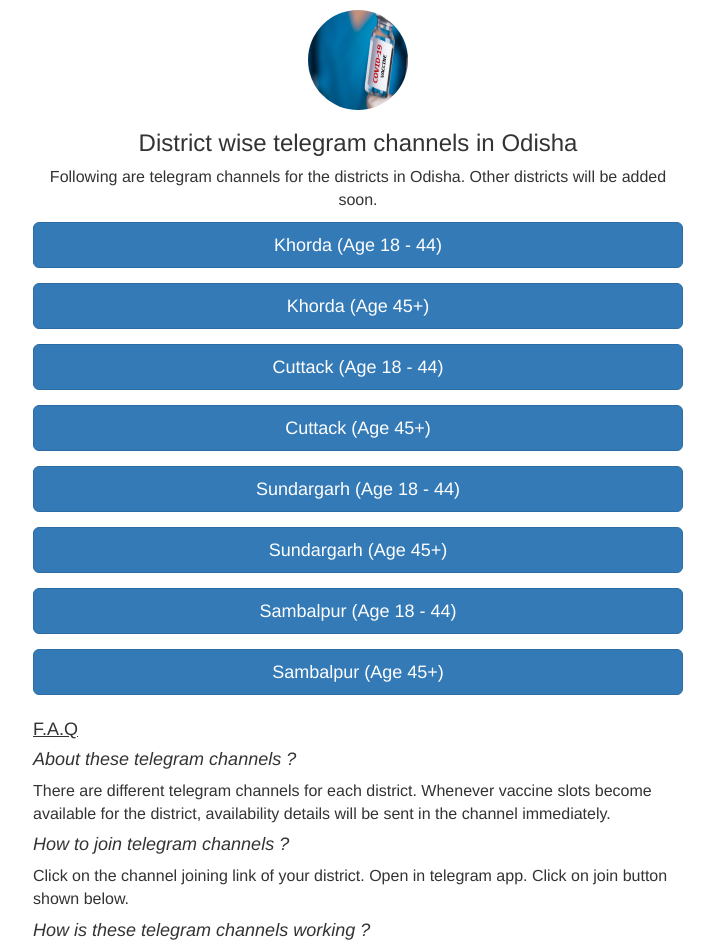
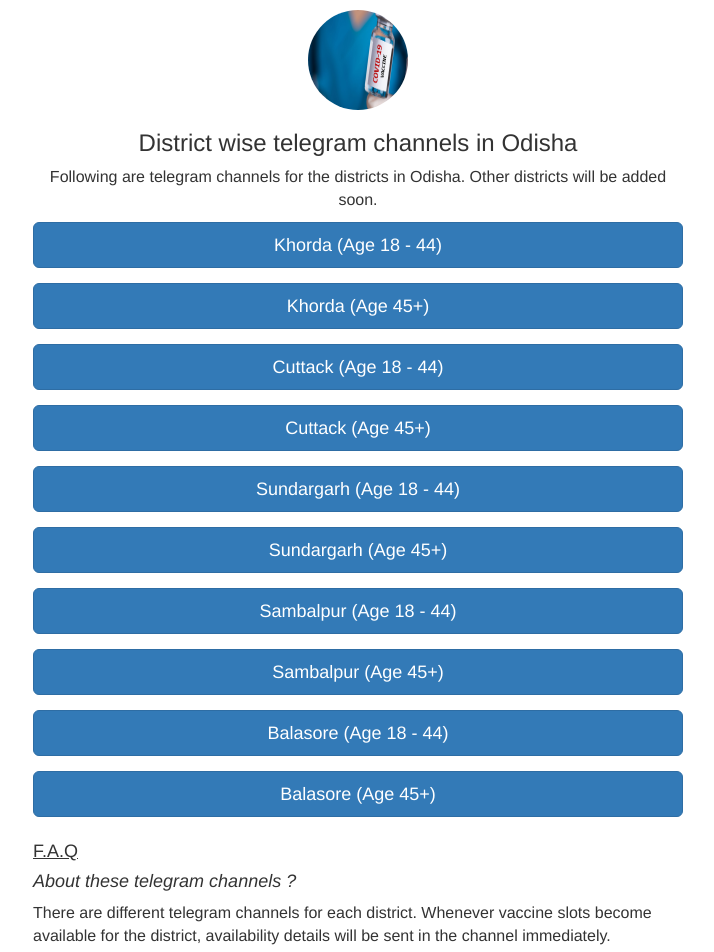
Before and after one commit to dassubhasish96/odisha-vaccine-alerts, a React (Create React App) app: page / in a window 1280 px wide. Shown: the top 952 px of the page, without its empty margins (297-1011 px from the left). Built offline with nearby package versions, Linux system fonts and the light colour scheme.

Commit message:
added bls

```diff
--- a/src/components/Body/body.component.js
+++ b/src/components/Body/body.component.js
@@ -30,6 +30,12 @@
                    <FormGroup>
                    <Button href = "https://telegram.me/sambalpur_vaccine_alerts_45" color="primary" size="lg" block>Sambalpur (Age 45+)</Button>
                    </FormGroup>
+                   <FormGroup>
+                   <Button href = "https://telegram.me/balasore_vaccine_alerts" color="primary" size="lg" block>Balasore (Age 18 - 44)</Button>
+                   </FormGroup>
+                   <FormGroup>
+                   <Button href = "https://telegram.me/balasore_vaccine_alerts_45" color="primary" size="lg" block>Balasore (Age 45+)</Button>
+                   </FormGroup>
            </Form>
         </Fragment>
     );
```
